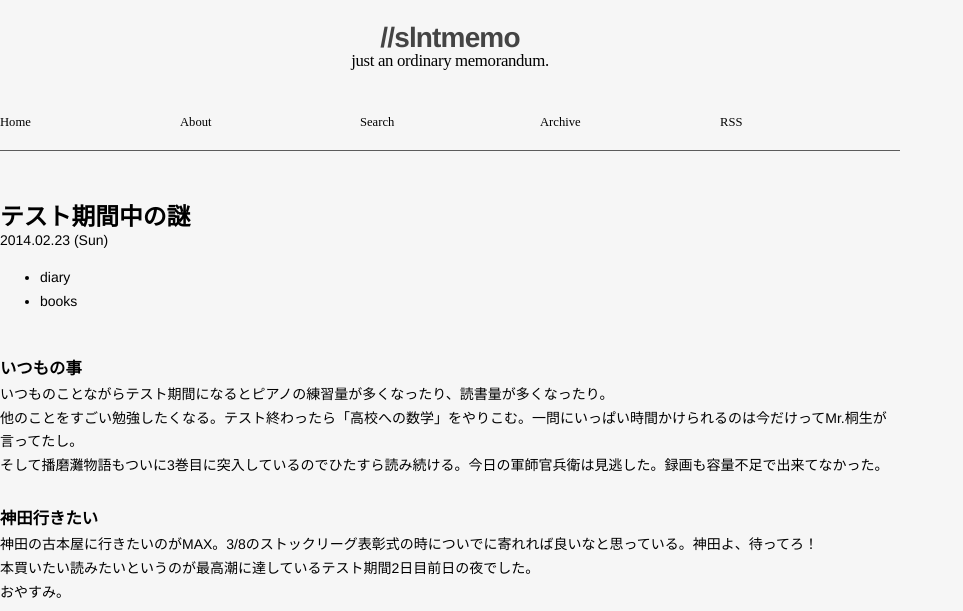
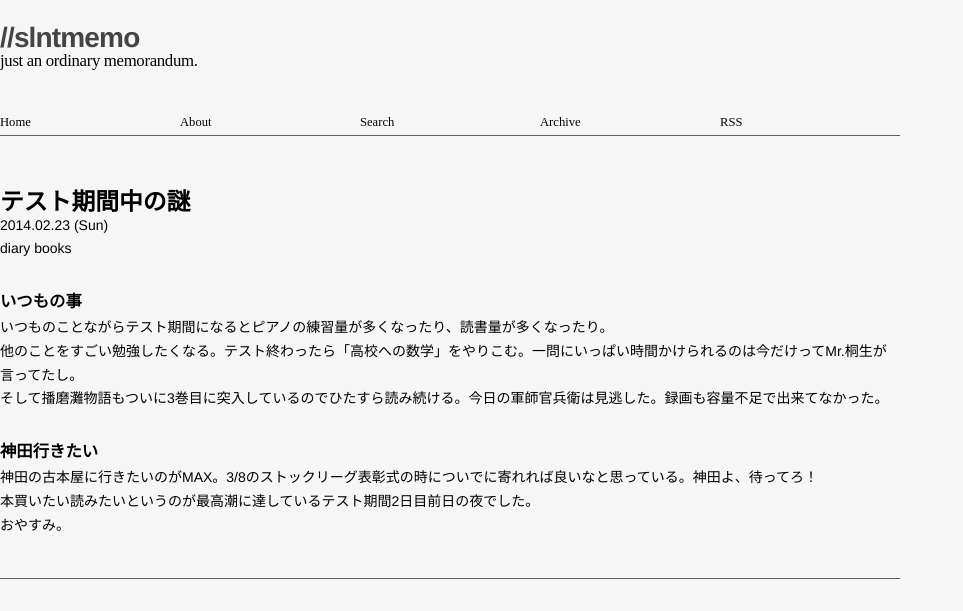
Before and after one commit to mu373/slntmemo, a plain HTML site: page index.html in a window 1280 px wide. Shown: the top 611 px of the page, without its empty margins (0-963 px from the left). Drawn offline with Linux system fonts and the light colour scheme; files that its build step writes are made by us from their sources.

Commit message:
Header to align: left + other

```diff
--- a/style.css
+++ b/style.css
@@ -29,7 +29,7 @@ a:hover {
 
 h1 {
 	padding-top: 15px;
-	text-align: center;
+	text-align: left;
 	color: #444444;
 	font-size: 300%;
 	font-weight: bold;
@@ -47,7 +47,7 @@ h1 a:hover{
 }
 
 #description {
-	text-align: center;
+	text-align: left;
 	font-family:"HelveticaNeue-Thin";
 	font-size: 120%;
 	line-height: 0px;
@@ -70,7 +70,6 @@ ul#navigation li{
 	font-family:"HelveticaNeue-LightItalic";
 	border-bottom: 1px solid #5c5c5c;
 	text-align: left;
-	padding-bottom: 15px;
 }
 
 
@@ -78,6 +77,15 @@ ul#navigation li{
 article {
 	padding: 40px 0;
 	border-bottom: 1px solid #5c5c5c;
+}
+
+span.tags ul {
+	margin: 0;
+	padding: 0;
+	content: "\U+E70C";
+}
+span.tags ul li{
+	display: inline;
 }
 
 h2 {
```
